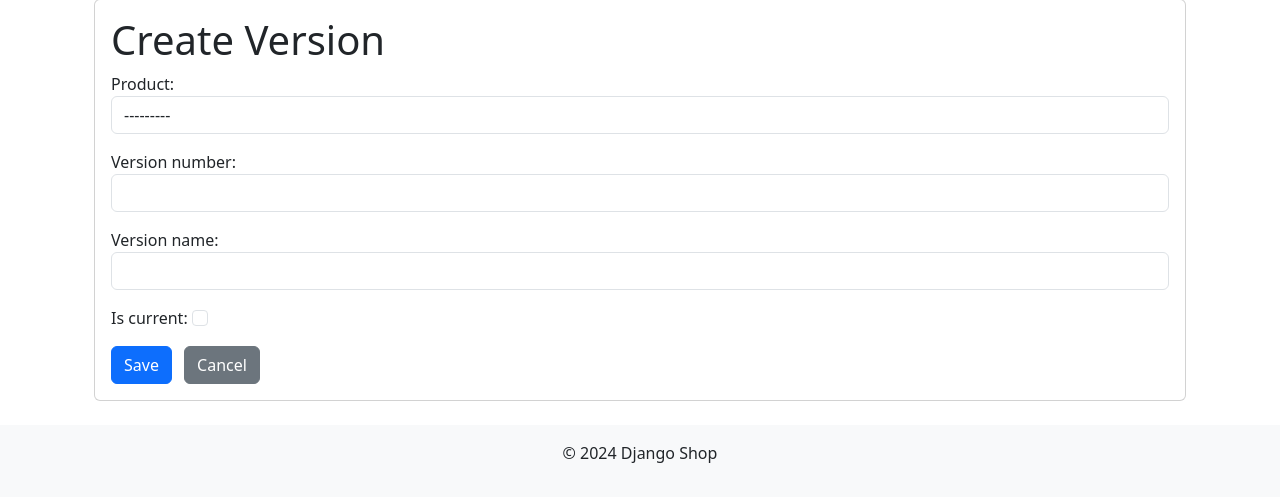
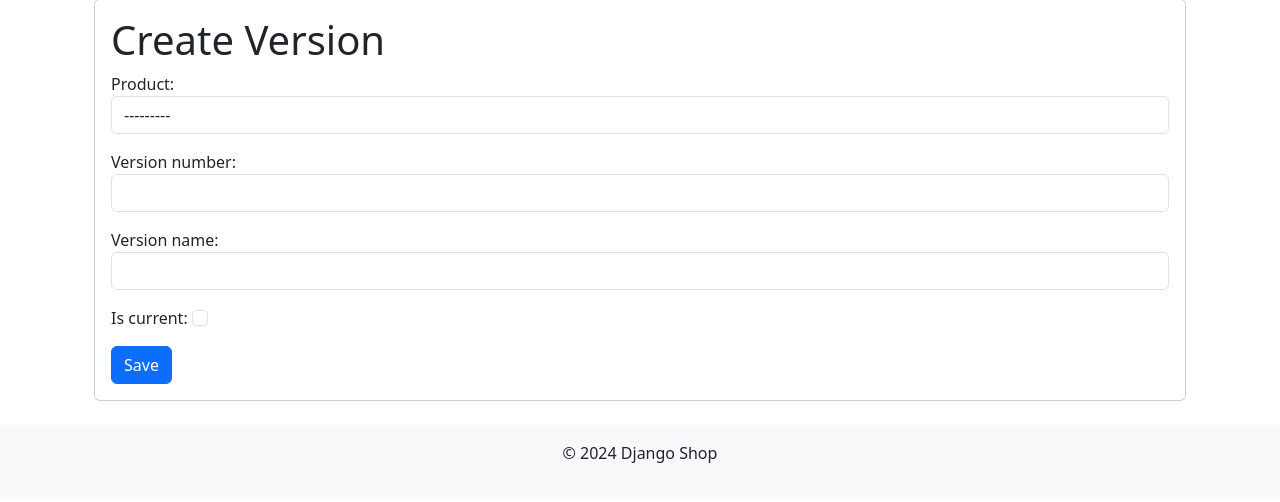
Before and after one commit to Ithinkimbulletproof/DjangoShop, a Django app: page /catalog/products/1/versions/new/ in a window 1280 px wide. Shown: the part 81-583 px from the top of the page. Run offline with Django 5.2, Linux system fonts and the light colour scheme; data that the repository does not hold is empty; parts of the project's set-up code (start-up, migrations or seed data) failed here and were passed over.

Commit message:
Some fix

```diff
--- a/catalog/templates/catalog/version_form.html
+++ b/catalog/templates/catalog/version_form.html
@@ -11,11 +11,6 @@
                 {% csrf_token %}
                 {{ form.as_p }}
                 <button type="submit" class="btn btn-primary">Save</button>
-                {% if form.instance.pk %}
-                    <a href="{% url 'product_detail' form.instance.product.id %}" class="btn btn-secondary ms-2">Cancel</a>
-                {% else %}
-                    <a href="{% url 'product_detail' product_id %}" class="btn btn-secondary ms-2">Cancel</a>
-                {% endif %}
             </form>
         </div>
     </div>
```
